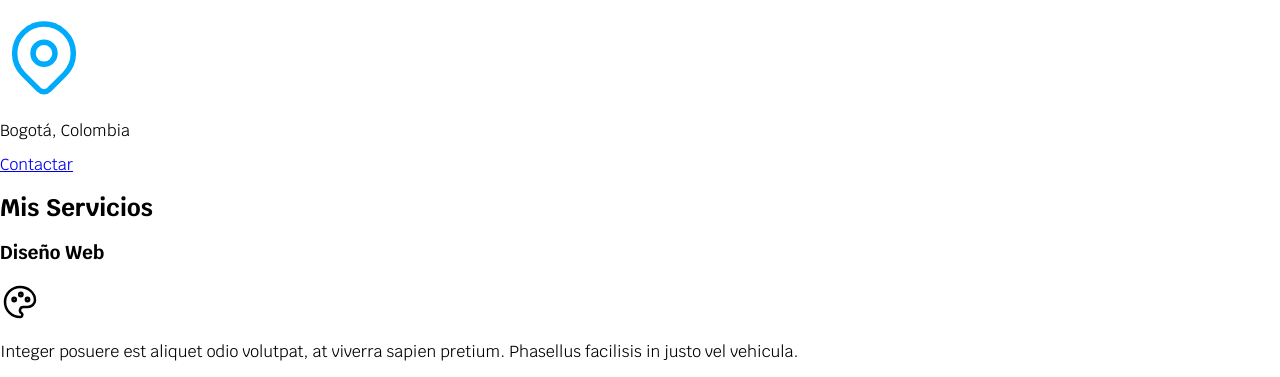
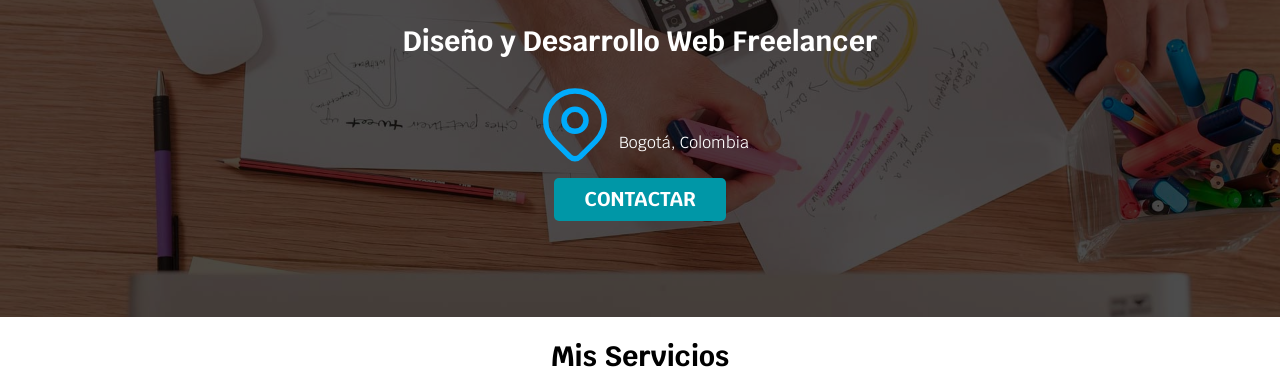
Before and after one commit to r0odr1/freelancer-site, a plain HTML site: page index.html in a window 1280 px wide. Shown: the part 231-608 px from the top of the page. Drawn offline with Linux system fonts and the light colour scheme.

Commit message:
styles seccion, modify specificy

```diff
--- a/css/styles.css
+++ b/css/styles.css
@@ -6,8 +6,14 @@
   --grey: #757575
 }
 
+/* Globales */
 html {
   font-size: 62.5%;
+  box-sizing: border-box; /* Hack para Box Model */
+}
+
+*, *:before, *:after {
+  box-sizing: inherit;
 }
 
 body {
@@ -15,19 +21,55 @@ body {
   font-family: 'Krub', sans-serif;
 }
 
-.titulo {
-  text-align: center;
-  font-size: 3.8rem;
-}
-
-.titulo span {
-  font-size: 2rem;
-}
 
 .container {
   max-width: 120rem;
   margin: 0 auto;
 }
+
+.button {
+  background-color: var(--secundary);
+  color: var(--white);
+  padding: 1rem 3rem;
+  margin-top: 1rem;
+  font-size: 2rem;
+  text-decoration: none;
+  text-transform: uppercase;
+  font-weight: bold;
+  border-radius: .5rem;
+  width: 90%;
+  text-align: center;
+}
+
+@media (min-width: 480px) {
+  .button {
+    width: auto;
+  }
+}
+
+/* Tipografia */
+h1 {
+  font-size: 3.8rem;
+}
+
+h2 {
+  font-size: 2.8rem;
+}
+
+h3 {
+  font-size: 1.8rem;
+}
+
+h1, h2, h3 {
+  text-align: center;
+}
+
+/* Titulos */
+.titulo span {
+  font-size: 2rem;
+}
+
+/* Navegacion Principal */
 
 .nav-bg {
   background-color: var(--secundary);
@@ -59,3 +101,35 @@ body {
   background-color: var(--primary);
   color: var(--black);
 }
+
+/* Hero */
+
+.hero {
+  background-image: url(../img/hero.jpg);
+  background-repeat: no-repeat;
+  background-size: cover;
+  height: 410px;
+  position: relative;
+}
+
+.container-hero {
+  position: absolute;
+  background-color: rgb(0 0 0 / 70%);
+  width: 100%;
+  height: 100%;
+
+  display: flex;
+  flex-direction: column;
+  align-items: center;
+  justify-content: center;
+}
+
+.container-hero h2,
+.container-hero p {
+  color: var(--white)
+}
+
+.container-hero .ubication {
+  display: flex;
+  align-items: flex-end;
+}
--- a/index.html
+++ b/index.html
@@ -26,19 +26,22 @@
       </nav>
     </div>
 
-    <section>
-      <h2 class="titulo">Diseño y Desarrollo Web Freelancer</h2>
+    <section class="hero">
+      <div class="container-hero">
+        <h2>Diseño y Desarrollo Web Freelancer</h2>
 
+        <div class="ubication">
+          <svg xmlns="http://www.w3.org/2000/svg" class="icon icon-tabler icon-tabler-map-pin" width="88" height="88" viewBox="0 0 24 24" stroke-width="1.5" stroke="#00abfb" fill="none" stroke-linecap="round" stroke-linejoin="round">
+            <path stroke="none" d="M0 0h24v24H0z" fill="none"/>
+            <path d="M9 11a3 3 0 1 0 6 0a3 3 0 0 0 -6 0" />
+            <path d="M17.657 16.657l-4.243 4.243a2 2 0 0 1 -2.827 0l-4.244 -4.243a8 8 0 1 1 11.314 0z" />
+          </svg>
+          <p>Bogotá, Colombia</p>
+        </div>
 
-      <svg xmlns="http://www.w3.org/2000/svg" class="icon icon-tabler icon-tabler-map-pin" width="88" height="88" viewBox="0 0 24 24" stroke-width="1.5" stroke="#00abfb" fill="none" stroke-linecap="round" stroke-linejoin="round">
-        <path stroke="none" d="M0 0h24v24H0z" fill="none"/>
-        <path d="M9 11a3 3 0 1 0 6 0a3 3 0 0 0 -6 0" />
-        <path d="M17.657 16.657l-4.243 4.243a2 2 0 0 1 -2.827 0l-4.244 -4.243a8 8 0 1 1 11.314 0z" />
-      </svg>
+        <a class="button" href="#">Contactar</a>
+      </div>
 
-      <p>Bogotá, Colombia</p>
-
-      <a href="#">Contactar</a>
     </section>
 
     <main>
```
